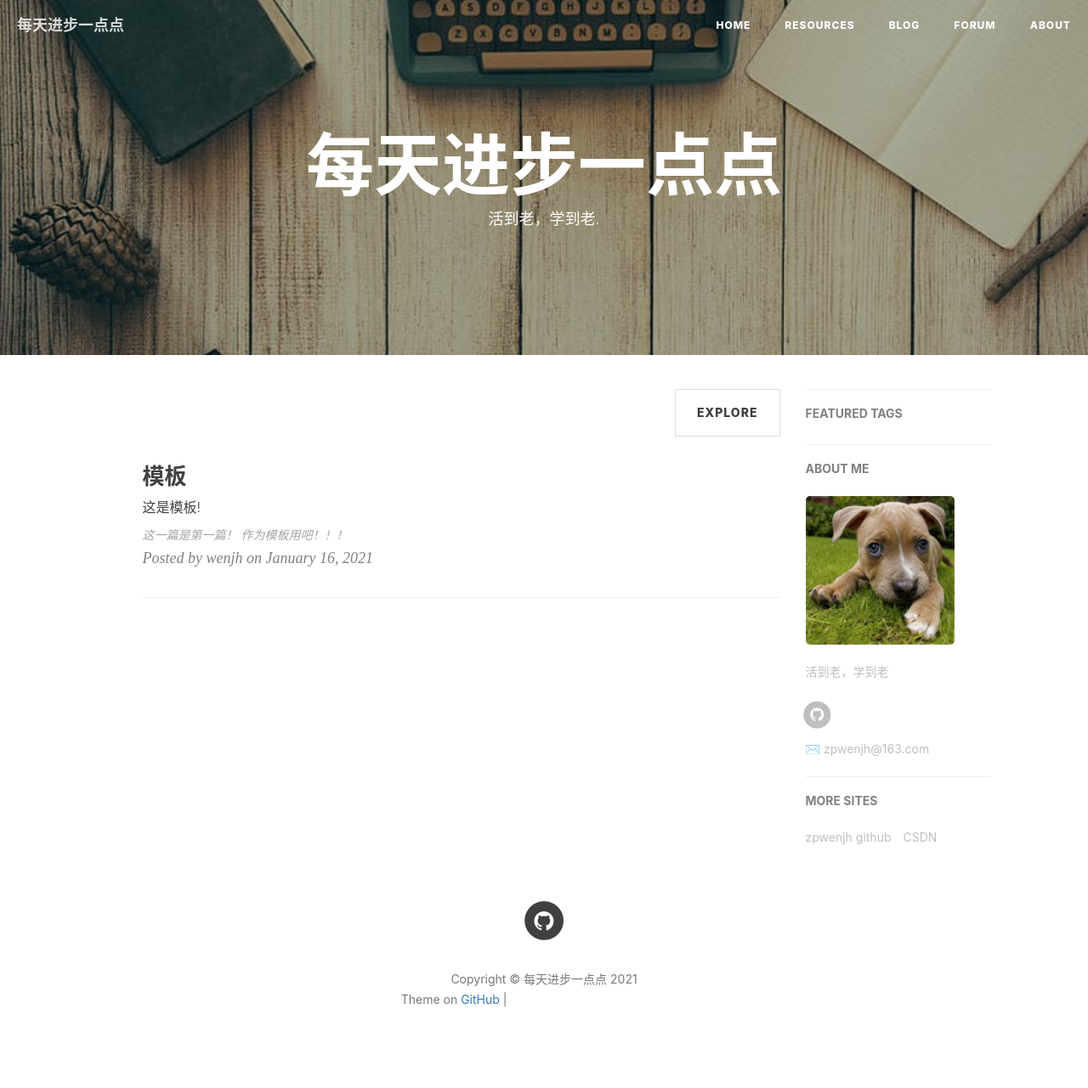
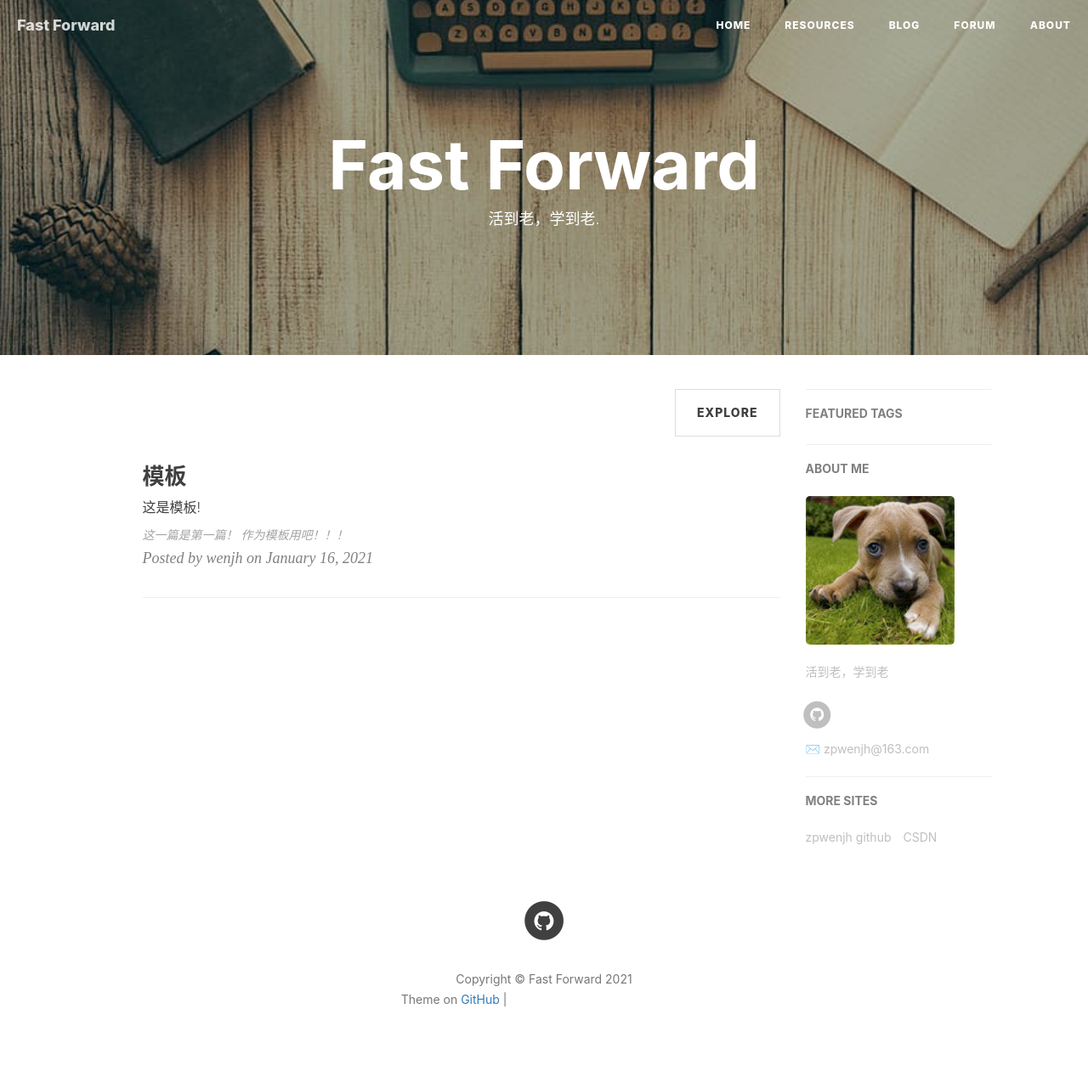
Before and after one commit to zpwenjh/zpwenjh.github.io, a Jekyll site: the page built from index.html, in a window 1280 px wide. Shown: the whole page at 85% size. Built offline with Jekyll 4.4.1, drawn with Linux system fonts in a browser that asks for light colours; nearby versions of some CDN libraries; the list of posts is cut into pages by our own code; comment, search, counter and statistics services are not loaded; grey boxes are pictures that could not be loaded.

Commit message:
modify _config.yml

```diff
--- a/_config.yml
+++ b/_config.yml
@@ -1,6 +1,6 @@
 # Site settings
-title: 每天进步一点点
-SEOTitle: 天天向上
+title: Fast Forward
+SEOTitle: 每天进步一点点
 header-img: img/post-bg-desk.jpg
 email: zpwenjh@163.com
 description: "学习，提升，每天进步."
```
